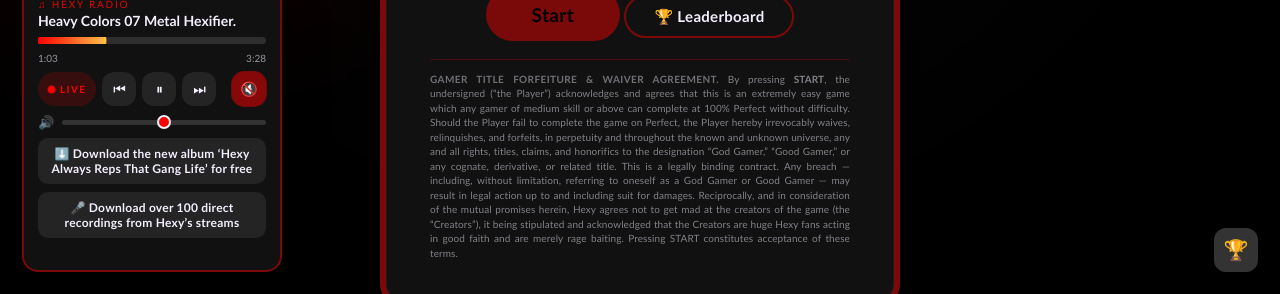
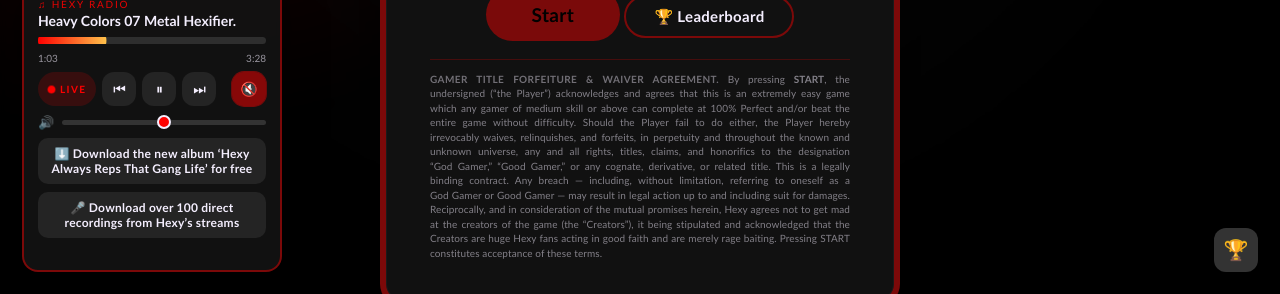
Before and after one commit to jamJamDev/pin-the-wig-on-hexy, a website: page index.html in a window 1280 px wide. Shown: the part 506-800 px from the top of the page. Drawn offline with Linux system fonts and the light colour scheme; no server answers.

Commit message:
Update agreement warnings

```diff
--- a/index.html
+++ b/index.html
@@ -69,7 +69,7 @@
         <strong>Gamer Title Forfeiture &amp; Waiver Agreement.</strong>
         By pressing <b>START</b>, the undersigned (&ldquo;the Player&rdquo;) acknowledges and agrees
         that this is an extremely easy game which any gamer of medium skill or above can complete at
-        100% Perfect without difficulty. Should the Player fail to complete the game on Perfect, the
+        100% Perfect and/or beat the entire game without difficulty. Should the Player fail to do either, the
         Player hereby irrevocably waives, relinquishes, and forfeits, in perpetuity and throughout the
         known and unknown universe, any and all rights, titles, claims, and honorifics to the
         designation &ldquo;God&nbsp;Gamer,&rdquo; &ldquo;Good&nbsp;Gamer,&rdquo; or any cognate,
```
